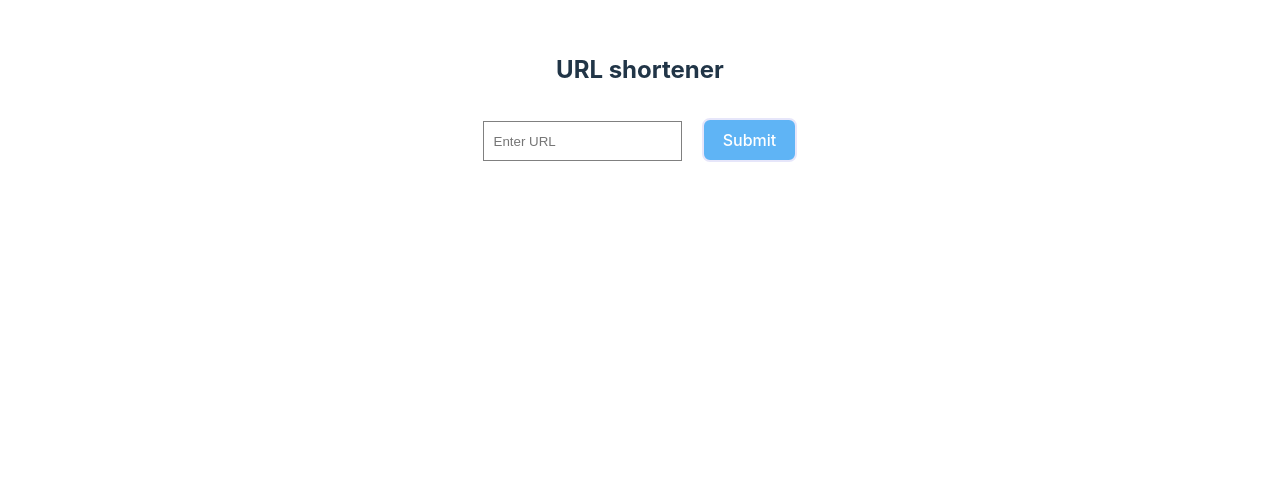
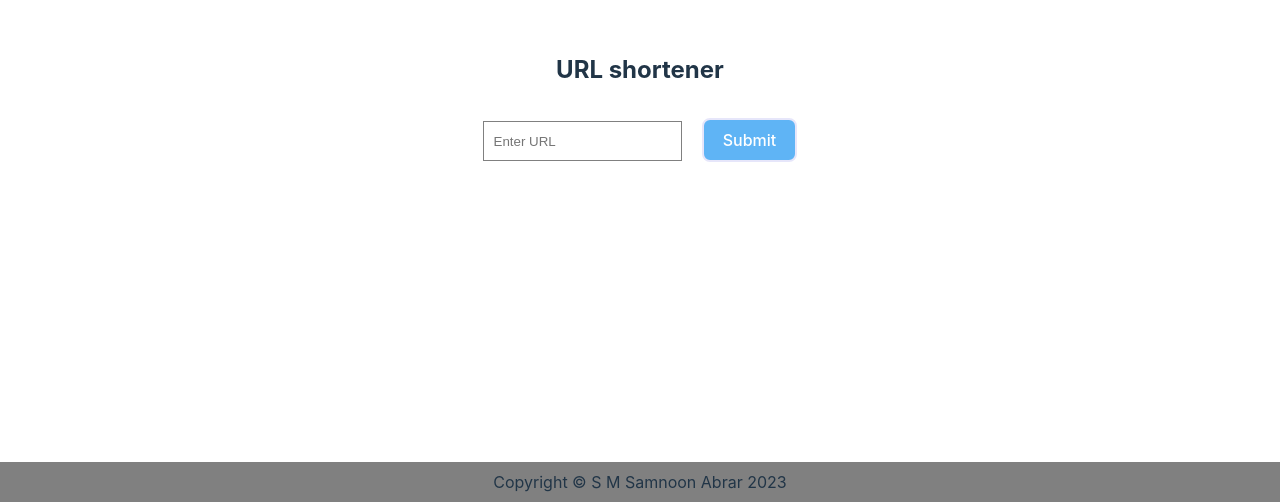
Before and after one commit to samnoon1971/shortUrlGen, a React (Vite) app: page / in a window 1280 px wide. Shown: the part 298-800 px from the top of the page. Built offline with nearby package versions, Linux system fonts and the light colour scheme.

Commit message:
ref #4 added footer

```diff
--- a/src/App.css
+++ b/src/App.css
@@ -53,3 +53,12 @@
 .shortener__viewShot button:hover {
   color: rgb(64, 64, 66);
 }
+footer {
+  position: fixed;
+  background-color: gray;
+  bottom: 0;
+  left: 0;
+  right: 0;
+  padding: 8px;
+  text-align: center;
+}
--- a/src/App.jsx
+++ b/src/App.jsx
@@ -6,6 +6,8 @@ function App() {
   const [copyBtn, setCopyBtn] = useState('Copy');
   const [url, setUrl] = useState('');
   const [shortenedUrl, setShortenedUrl] = useState('');
+  const year = new Date().getFullYear();
+
   const handleInput = (input) => {
     if("Copy" != copyBtn) {
       setCopyBtn("Copy");
@@ -49,6 +51,7 @@ function App() {
               </div>
            }
         </div>
+        <footer>{`Copyright © S M Samnoon Abrar ${year}`}</footer>
       </div>
     </>
   )
```
